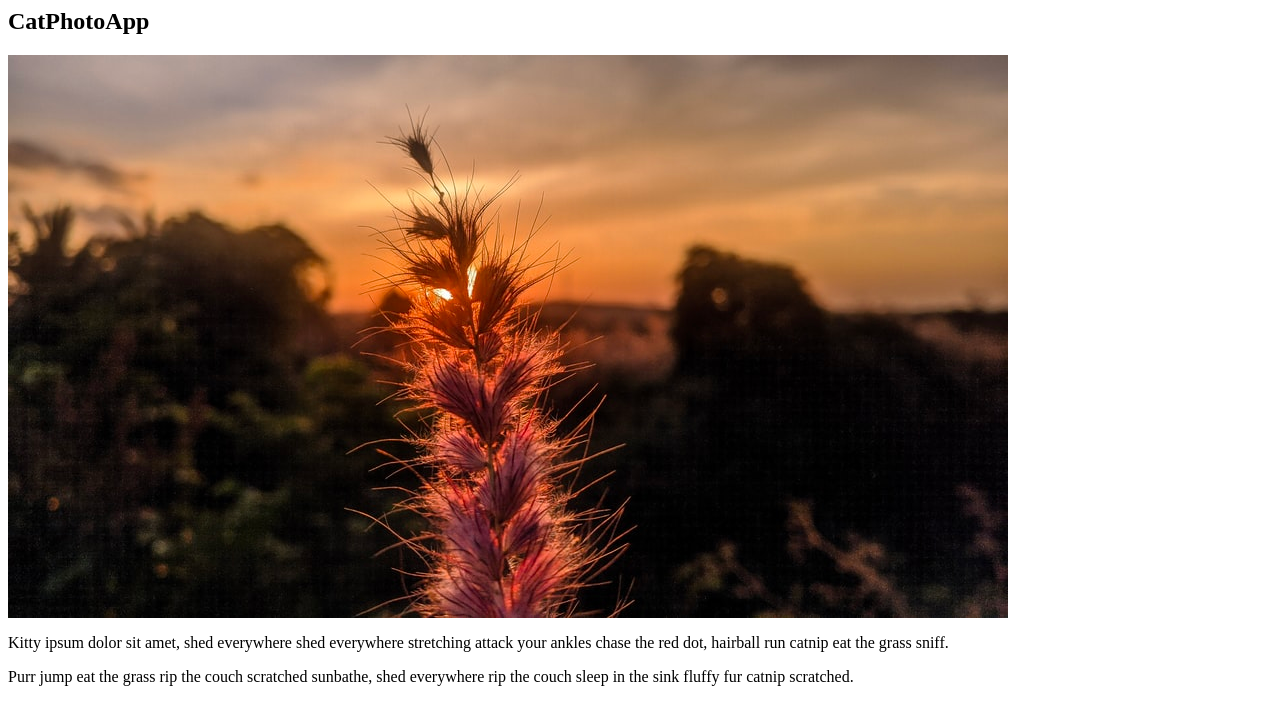
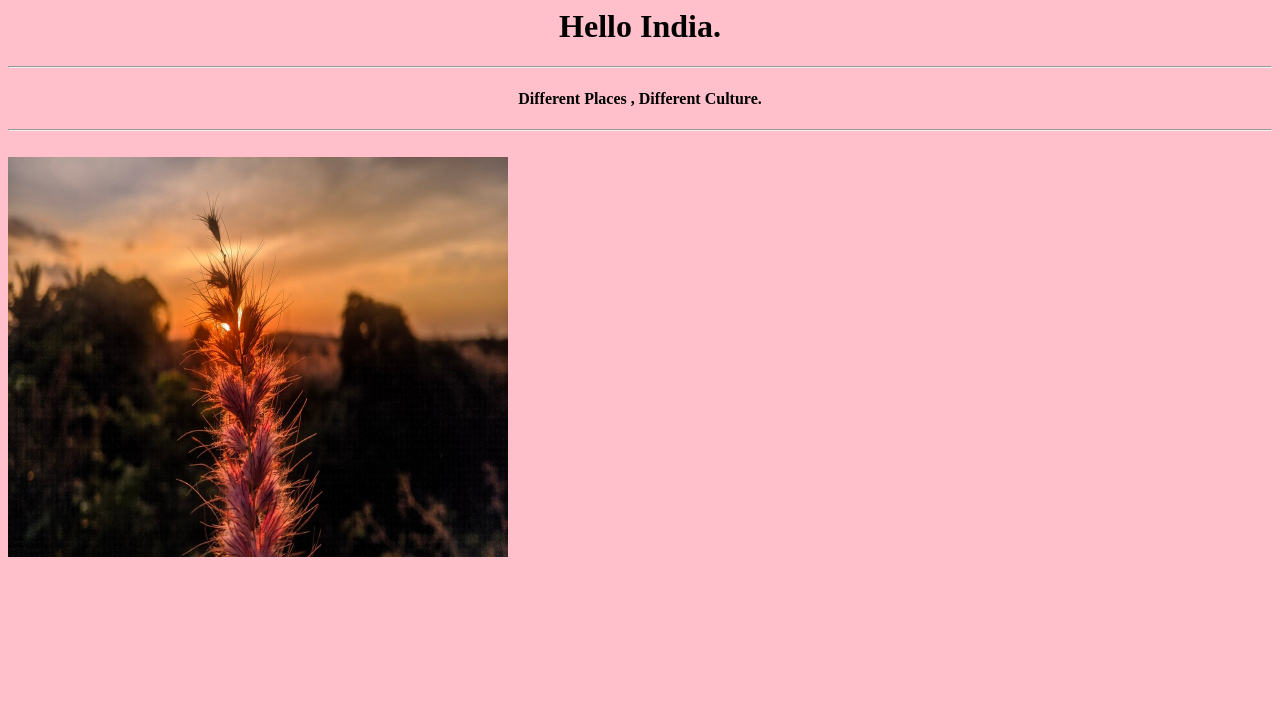
Before and after one commit to abhisheky7/mywebsite, a plain HTML site: page index.html in a window 1280 px wide. Drawn offline with Linux system fonts and the light colour scheme.

Commit message:
Add files via upload

```diff
--- a/index.html
+++ b/index.html
@@ -1,10 +1,24 @@
-<html>
+<Doctype! html>
+<head><title>My First Web Page</title>
+<Style>
+h1
+{
+text-align : center;
+}
+h4 {
+text-align : center;
+}
+body{
+background-color: pink;}
+
+</style>
+</head>
 <body>
-<h2>CatPhotoApp</h2>
-<main>
-<img src="htt.jpg"</img>
-  <p>Kitty ipsum dolor sit amet, shed everywhere shed everywhere stretching attack your ankles chase the red dot, hairball run catnip eat the grass sniff.</p>
-  <p>Purr jump eat the grass rip the couch scratched sunbathe, shed everywhere rip the couch sleep in the sink fluffy fur catnip scratched.</p>
-</main>
+    <h1> Hello India.</h1>
+    <hr>
+    <h4>Different Places , Different Culture.</h4><hr>
+
+	<br>
+	<img src="htt.jpg" alt="nature" width="500" height="400">
 </body>
 </html>
```
